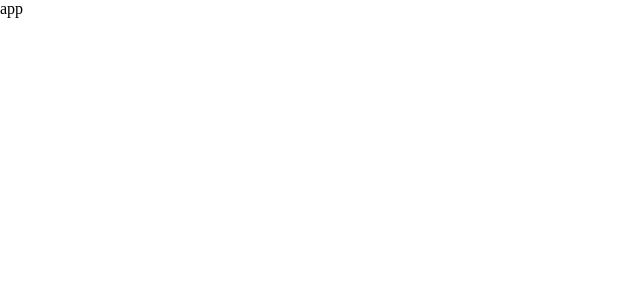
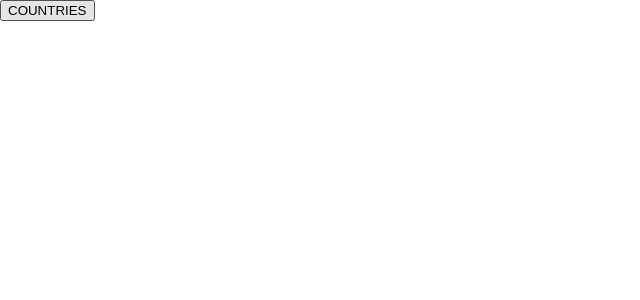
Before and after one commit to denisussined/project_countries, a React (Create React App) app: page / in a window 1280 px wide. Shown: the top 300 px of the page, without its empty margins (0-640 px from the left). Built offline with nearby package versions, Linux system fonts and the light colour scheme.

Commit message:
Created InitialPage.jsx, added routing to App.js

```diff
--- a/src/App.js
+++ b/src/App.js
@@ -1,11 +1,27 @@
+import {BrowserRouter, Route, Routes, Outlet} from "react-router-dom";
+import InitialPage from "./components/initialPage/InitialPage";
 import './App.css';
 
-function App() {
+const App = () => {
     return (
         <div className={"app"}>
-            app
+            <BrowserRouter>
+                <Routes>
+                    <Route path={'/'} element={<Layout />}>
+                        <Route index element={<InitialPage />}/>
+                    </Route>
+                </Routes>
+            </BrowserRouter>
         </div>
     )
 }
 
+const Layout = () => {
+    return (
+        <>
+            <Outlet/>
+        </>
+    )
+}
+
 export default App;
--- /dev/null
+++ b/src/components/initialPage/InitialPage.jsx
@@ -0,0 +1,9 @@
+const InitialPage = () => {
+    return (
+        <main className={"initialPage"}>
+           <button>COUNTRIES</button>
+        </main>
+    )
+}
+
+export default InitialPage
```
